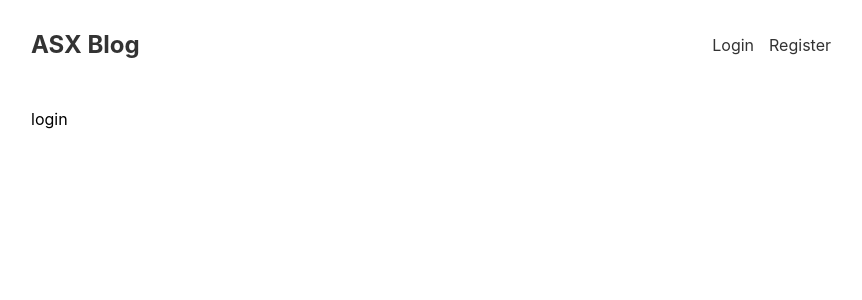
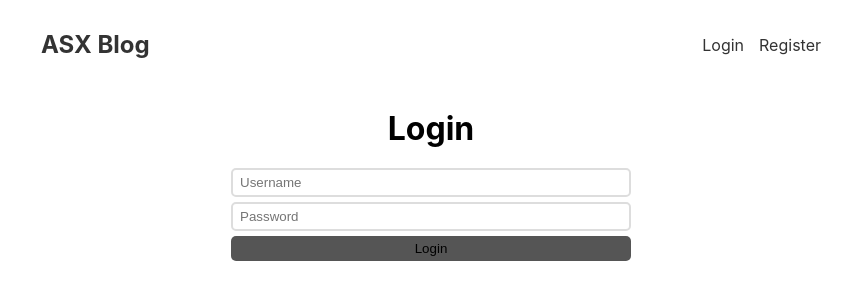
Before and after one commit to ryangargett/asx_prototype, a React (Create React App) app in the folder client/: page /login in a window 1280 px wide. Shown: the top 300 px of the page, without its empty margins (209-1071 px from the left). Built offline with nearby package versions, Linux system fonts and the light colour scheme.

Commit message:
basic login and register forms

```diff
--- a/client/src/App.css
+++ b/client/src/App.css
@@ -1,3 +1,7 @@
+*{
+  box-sizing: border-box;
+}
+
 img{
   max-width: 100%;
 }
@@ -48,3 +52,32 @@ div.post div.post-info time{
   font-weight: bold;
   color: #666;
 }
+
+form.login, form.register{
+  max-width: 400px;
+  margin: 0 auto;
+}
+
+input{
+  display: block;
+  margin-bottom: 5px;
+  width: 100%;
+  padding: 5px 7px;
+  border: 2px solid #ddd;
+  border-radius: 5px;
+  background-color: #fff;
+}
+
+button{
+  width: 100%;
+  display: block;
+  background-color: #555;
+  border: 0;
+  border-radius: 5px;
+  padding: 5px 0px;
+}
+
+form h1{
+  text-align: center;
+  margin-bottom: 20px;
+}
--- a/client/src/App.js
+++ b/client/src/App.js
@@ -1,7 +1,8 @@
 import "./App.css";
-import Header from "./Header";
 import Layout from "./Layout";
-import Post from "./Post";
+import HomePage from "./pages/HomePage";
+import LoginPage from "./pages/LoginPage";
+import RegisterPage from "./pages/RegisterPage";
 import {Route, Routes} from "react-router-dom";
 
 
@@ -9,10 +10,9 @@ function App() {
   return (
     <Routes>
       <Route path="/" element={<Layout/>}>
-        <Route index element={<Post/>} />
-        <Route path={"/login"} element = {
-            <div>login</div>
-        } />
+        <Route index element={<HomePage/>} />
+        <Route path="/login" element = {<LoginPage/>} />
+        <Route path="/register" element = {<RegisterPage/>} />
       </Route>
     </Routes>
   );
--- /dev/null
+++ b/client/src/pages/HomePage.js
@@ -0,0 +1,11 @@
+import Post from "../Post";
+
+export default function HomePage() {
+    return (
+        <>
+            <Post/>
+            <Post/>
+            <Post/>
+        </>
+    )
+}
--- /dev/null
+++ b/client/src/pages/LoginPage.js
@@ -0,0 +1,10 @@
+export default function LoginPage() {
+    return (
+        <form className = "login">
+            <h1>Login</h1>
+            <input type="text" placeholder="Username" />
+            <input type="password" placeholder="Password" />
+            <button>Login</button>
+        </form>
+    )
+}
--- /dev/null
+++ b/client/src/pages/RegisterPage.js
@@ -0,0 +1,10 @@
+export default function RegisterPage() {
+    return (
+        <form className = "register">
+            <h1>Register</h1>
+            <input type="text" placeholder="Username" />
+            <input type="password" placeholder="Password" />
+            <button>Register</button>
+        </form>
+    )
+}
```
